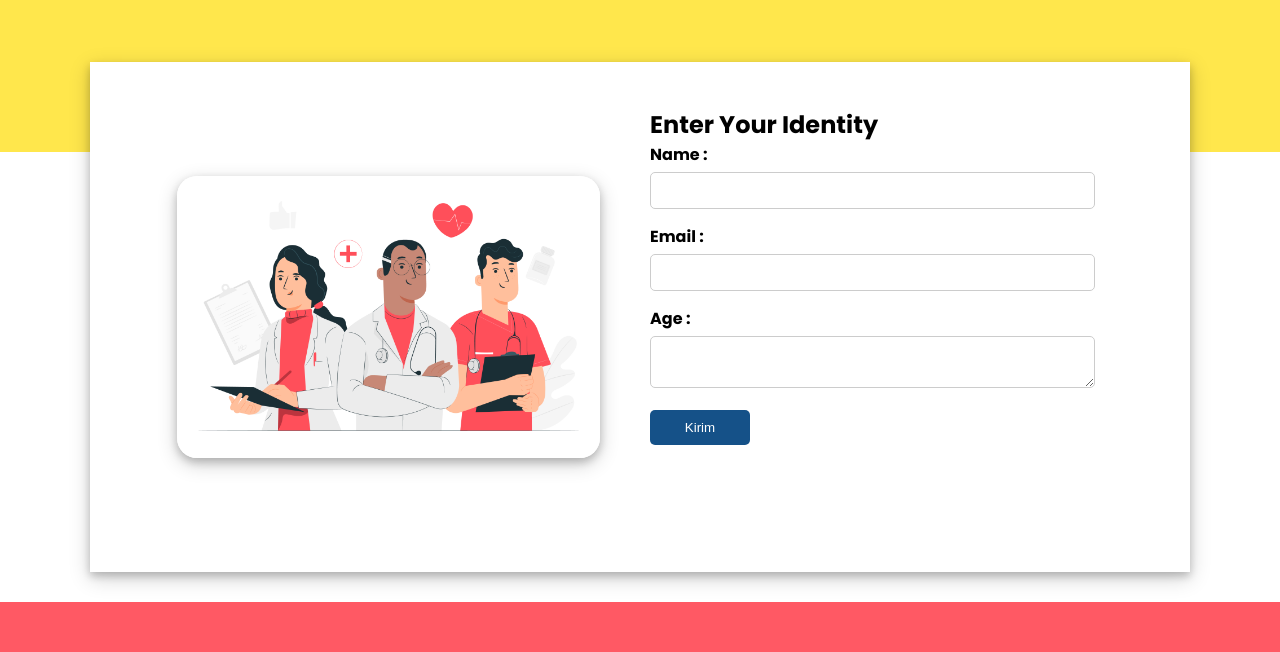
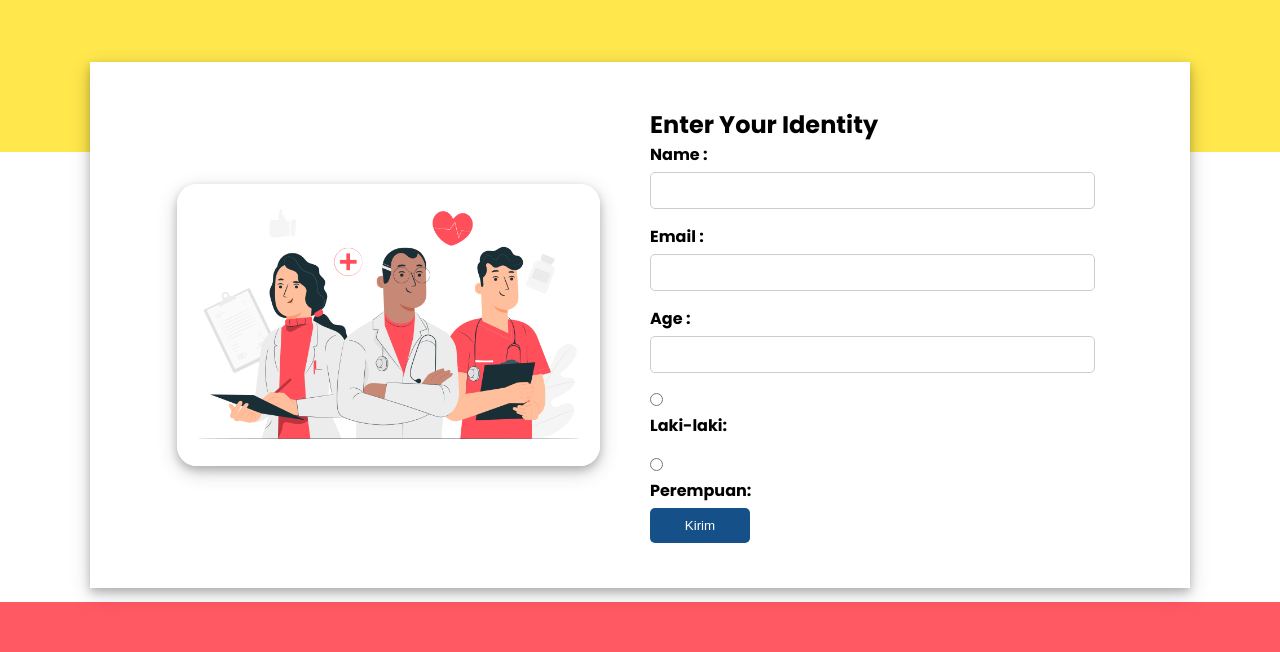
Before and after one commit to Kampus-Merdeka-Software-Engineering/FE-Palembang-30, a plain HTML site: page cek_diabetes.html in a window 1280 px wide. Shown: the part 148-800 px from the top of the page. Drawn offline with nearby package versions, Linux system fonts and the light colour scheme.

Commit message:
tambah jk

```diff
--- a/cek_diabetes.html
+++ b/cek_diabetes.html
@@ -84,13 +84,29 @@
               </div>
               <div class="form-group">
                 <label class="form-label" for="name">Age :</label>
-                <textarea
-                  class="form-input"
+                <input class="form-input" id="message" name="pesan" required />
+              </div>
+              <div class="form-group">
+                <input
+                  class="radio"
+                  type="radio"
                   id="message"
-                  name="pesan"
-                  row="4"
+                  name="jk"
+                  value="laki-laki"
                   required
-                ></textarea>
+                />
+                <label class="form-label" for="name">Laki-laki:</label>
+              </div>
+              <div class="form-radio">
+                <input
+                  class="radio"
+                  type="radio"
+                  id="message"
+                  name="jk"
+                  value="laki-laki"
+                  required
+                />
+                <label class="form-label" for="name">Perempuan:</label>
               </div>
               <a href="#"
                 ><button class="form-button" type="submit">Kirim</button></a
```
